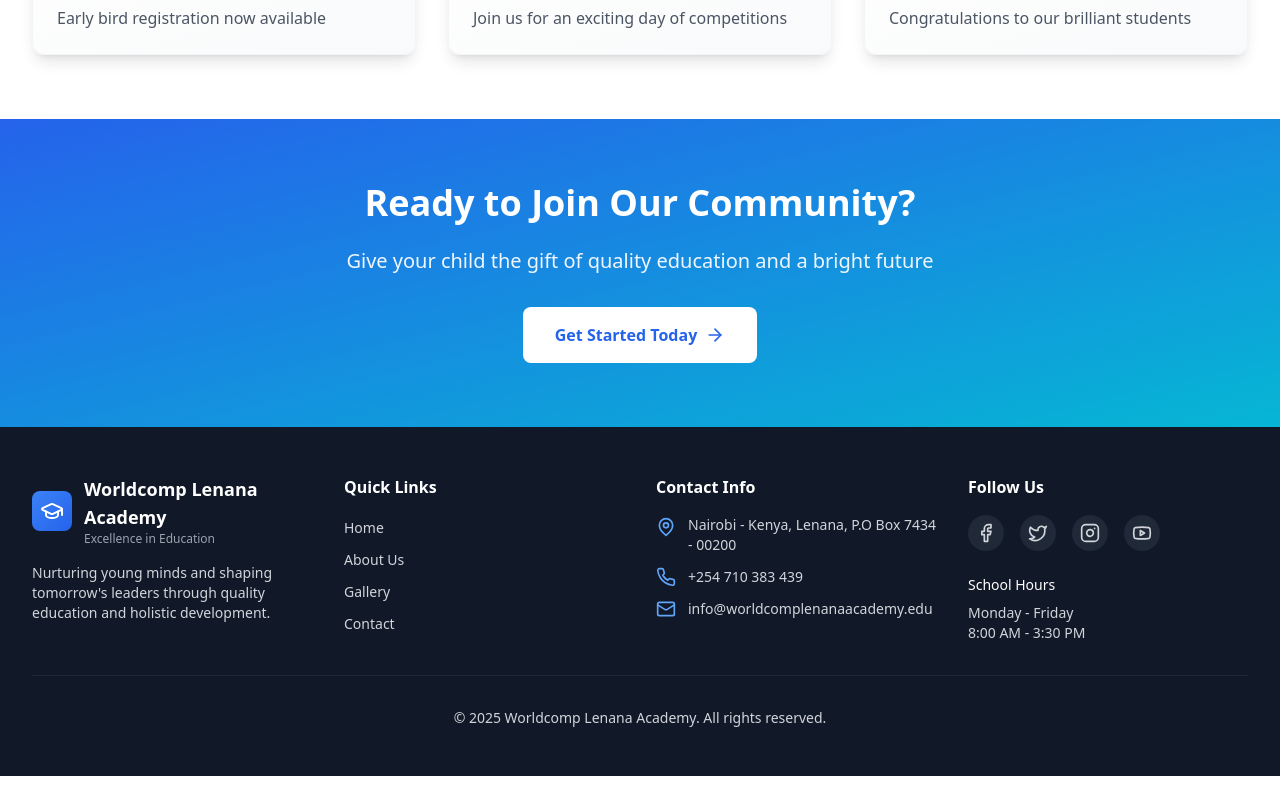
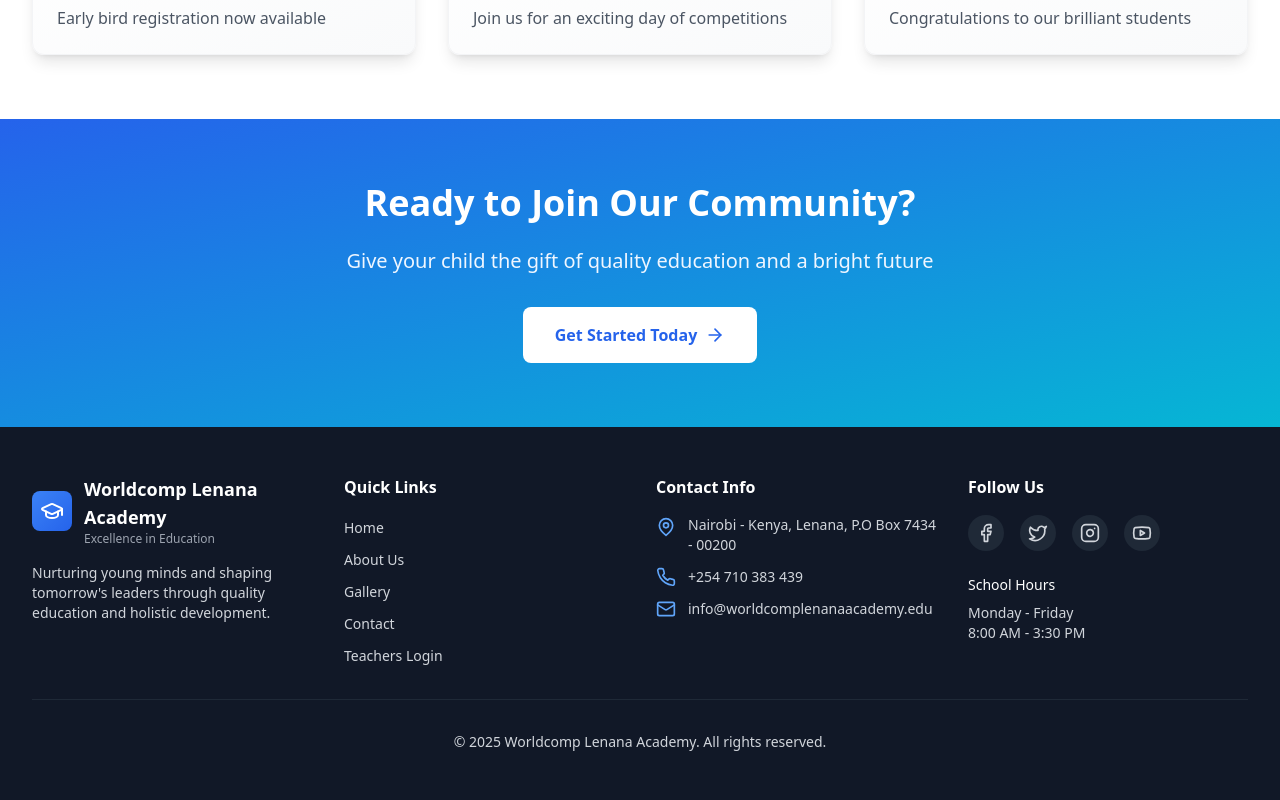
Before and after one commit to amsaul/worldcompSchoolWebsite, a React (Vite) app: page / in a window 1280 px wide. Shown: the part 1839-2639 px from the top of the page. Before the commit the page ends 2615 px from the top, so only its background shows below. Built offline with nearby package versions, Linux system fonts and the light colour scheme.

Commit message:
added link to teachers login page

```diff
--- a/src/components/Footer.tsx
+++ b/src/components/Footer.tsx
@@ -42,6 +42,11 @@
               <li>
                 <Link to="/contact" className="text-sm hover:text-blue-400 transition-colors">
                   Contact
+                </Link>
+              </li>
+              <li>
+                <Link to="/contact" className="text-sm hover:text-blue-400 transition-colors">
+                  Teachers Login
                 </Link>
               </li>
             </ul>
```
